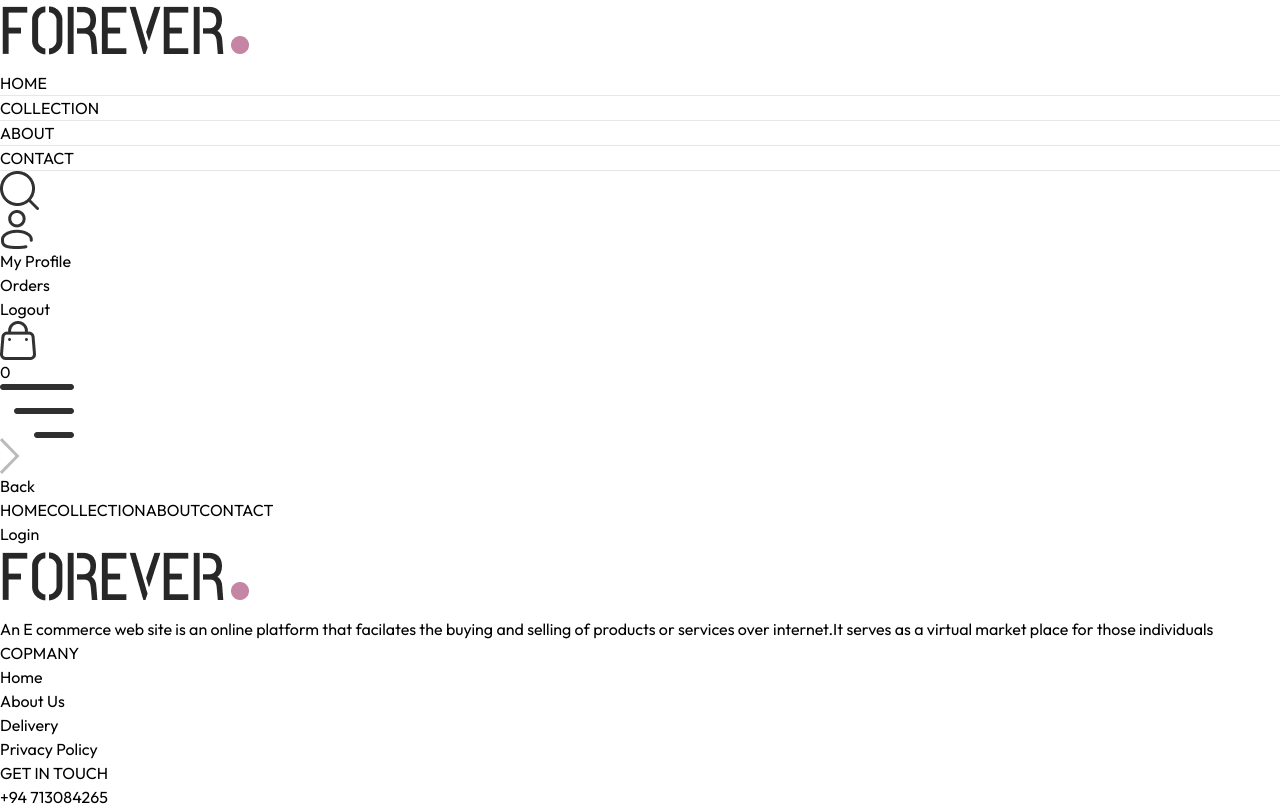
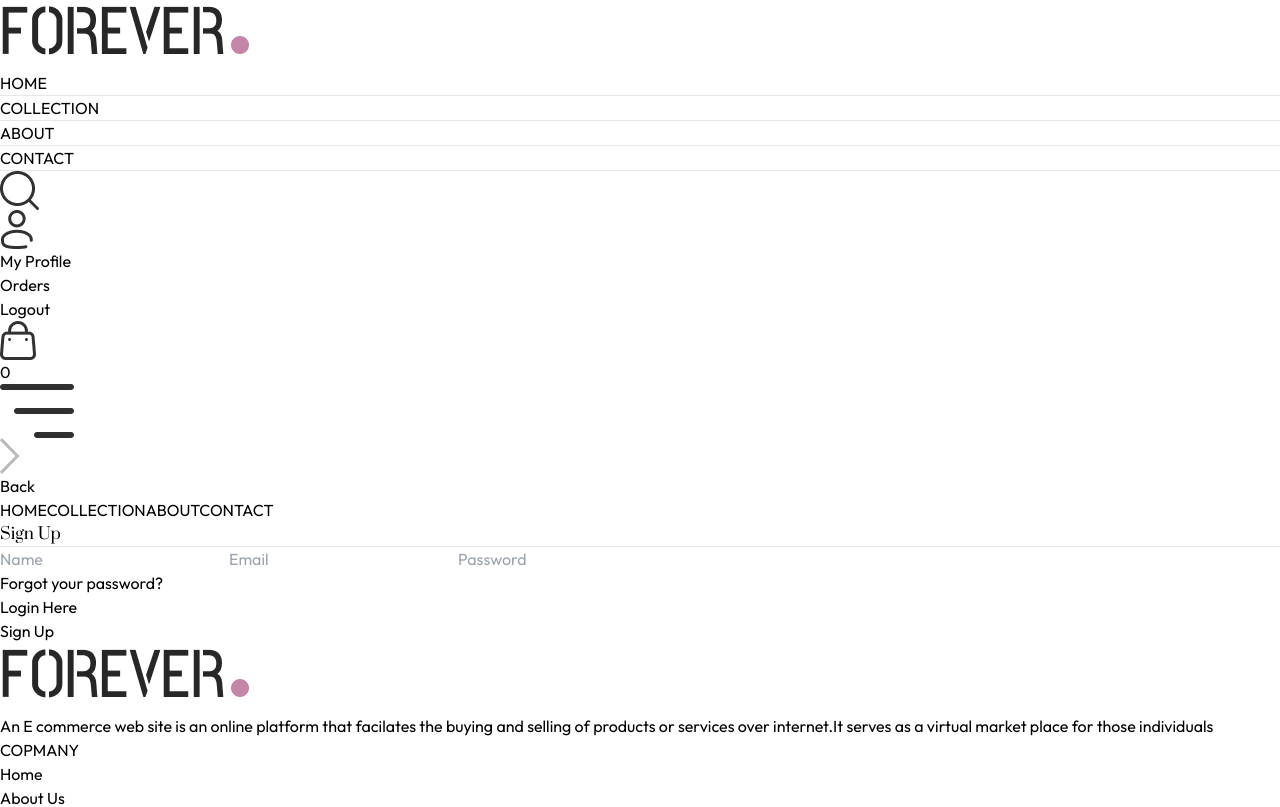
Before and after one commit to danith11/forever-ECommerce, a React (Vite) app: page /login in a window 1280 px wide. Shown: the top 807 px of the page. Built offline with nearby package versions, Linux system fonts and the light colour scheme.

Commit message:
Login Page

```diff
--- a/src/components/Navbar.jsx
+++ b/src/components/Navbar.jsx
@@ -38,7 +38,9 @@
           alt=""
         />
         <div className="group relative">
-          <img src={assets.profile_icon} className="w-5 cursor-pointer" />
+          <Link to="/login">
+            <img src={assets.profile_icon} className="w-5 cursor-pointer" />
+          </Link>
           <div className="group-hover:block hidden absolute dropdown-menu right-0 pt-4">
             <div className="flex flex-col gap-2 w-36 py-3 px-5 bg-slate-100 text-gray-500 rounded">
               <p className="cursor-pointer hover:text-black">My Profile</p>
--- a/src/pages/Login.jsx
+++ b/src/pages/Login.jsx
@@ -1,9 +1,70 @@
-import React from 'react'
+import React, { useState } from "react";
 
 const Login = () => {
+  const [currentState, setCurrentSTate] = useState("Sign Up");
+  const onSubmitHandler = async (event) => {
+    event.preventDefault();
+  };
   return (
-    <div>Login</div>
-  )
-}
+    <form
+      onSubmit={onSubmitHandler}
+      className="flex flex-col items-center w-[90%] sm:max-w-96 m-auto mt-14 gap-4 text-gray-800"
+    >
+      <div className="inline-flex items-center gap-2 mb-2 mt-10 ">
+        <p className="prata-regular text-3xl ">{currentState}</p>
+        <hr className="border-none h-[1.5px] w-8 bg-gray-800" />
+      </div>
+      {currentState === "Login" ? (
+        ""
+      ) : (
+        <input
+          type="text"
+          className="w-full px-3 py-2 border border-gray-800"
+          placeholder="Name"
+          name=""
+          id=""
+          required
+        />
+      )}
+      <input
+        type="email"
+        className="w-full px-3 py-2 border border-gray-800"
+        placeholder="Email"
+        name=""
+        id=""
+        required
+      />
+      <input
+        type="password"
+        className="w-full px-3 py-2 border border-gray-800"
+        placeholder="Password"
+        name=""
+        id=""
+        required
+      />
+      <div className="w-full flex justify-between text-sm mt-[-8px]">
+        <p className="cursor-pointer">Forgot your password?</p>
+        {currentState === "Login" ? (
+          <p
+            onClick={() => setCurrentSTate("Sign Up")}
+            className="cursor-pointer"
+          >
+            Create Account
+          </p>
+        ) : (
+          <p
+            onClick={() => setCurrentSTate("Login")}
+            className="cursor-pointer"
+          >
+            Login Here
+          </p>
+        )}
+      </div>
+      <button className="bg-black text-white font-light px-8 py-2 mt-4">
+        {currentState === "Login" ? <p>Login</p> : <p>Sign Up</p>}
+      </button>
+    </form>
+  );
+};
 
-export default Login
+export default Login;
--- a/src/pages/Orders.jsx
+++ b/src/pages/Orders.jsx
@@ -38,7 +38,9 @@
                 <p className="min-w-2 h-2 rounded-full bg-green-500"></p>
                 <p className="text-sm md:text-base">Ready to ship</p>
               </div>
-              <button className="border px-4 py-2 text-sm font-medium rounded-sm ">Track Order</button>
+              <button className="border px-4 py-2 text-sm font-medium rounded-sm ">
+                Track Order
+              </button>
             </div>
           </div>
         ))}
```
